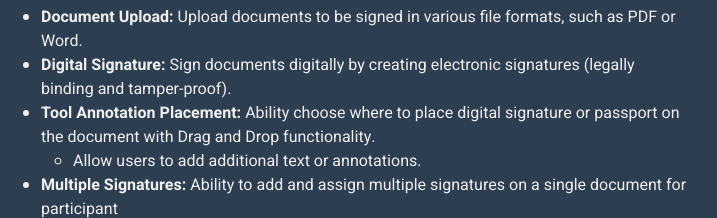
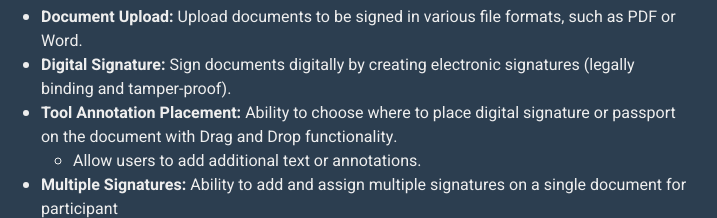
Before and after one commit to ekogeda/portfolio, a plain HTML site: page index.html in a window 1280 px wide. Shown: the part 1242-1460 px from the top of the page, 511-1228 px from the left. Drawn offline with nearby package versions, Linux system fonts and the light colour scheme.

Commit message:
Updated resume

```diff
--- a/index.html
+++ b/index.html
@@ -213,7 +213,7 @@
                                     formats, such as PDF or Word.</li>
                                 <li><strong>Digital Signature:</strong> Sign documents digitally by creating electronic
                                     signatures (legally binding and tamper-proof).</li>
-                                <li><strong>Tool Annotation Placement:</strong> Ability choose where to place digital
+                                <li><strong>Tool Annotation Placement:</strong> Ability to choose where to place digital
                                     signature or passport on the document with Drag and Drop functionality.
                                     <ul>
                                         <li>Allow users to add additional text or annotations.</li>
```
